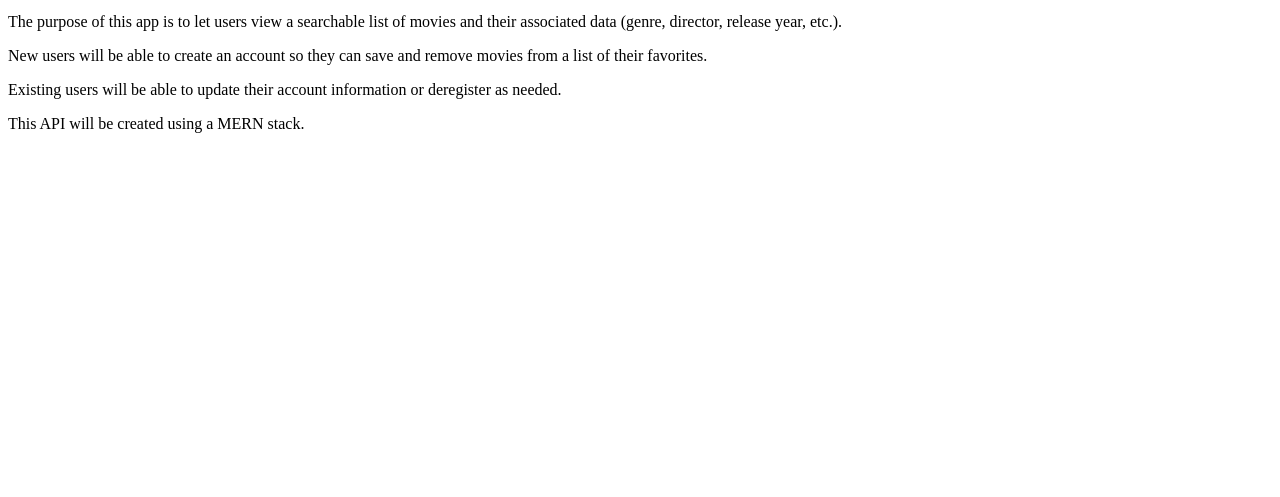
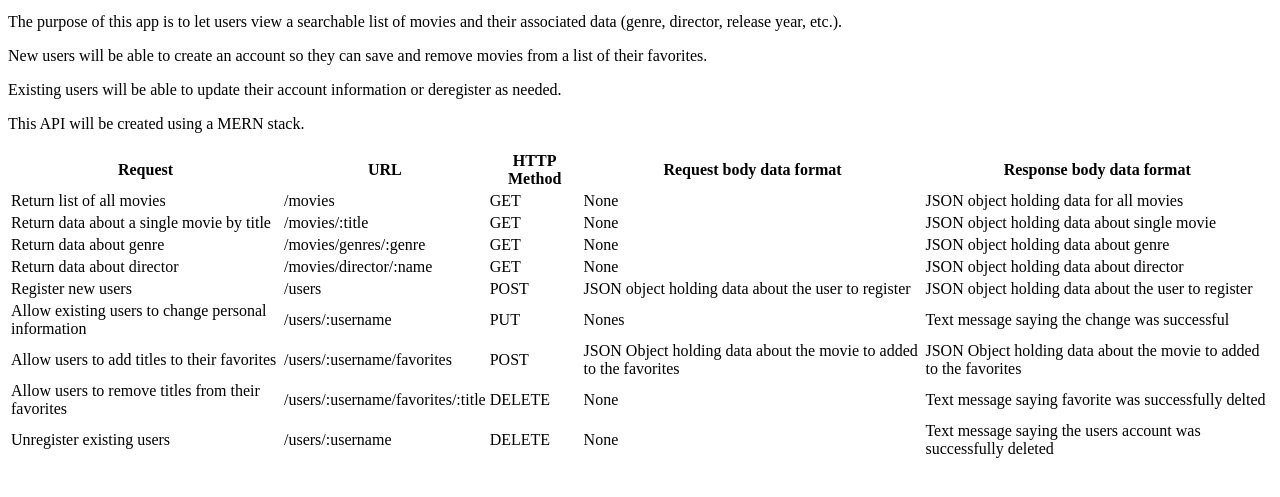
Before and after one commit to ksantora8/movie_api, a website: page public/documentation.html in a window 1280 px wide. Shown: the part 101-598 px from the top of the page. Drawn offline with Linux system fonts and the light colour scheme.

Commit message:
Added http commands to index, added table of request/response to documentation

```diff
--- a/public/documentation.html
+++ b/public/documentation.html
@@ -11,5 +11,80 @@
     <p> New users will be able to create an account so they can save and remove movies from a list of their favorites. </p>
     <p> Existing users will be able to update their account information or deregister as needed. </p>
     <p> This API will be created using a MERN stack.</p>
+
+		<table>
+			<tbody>
+				<tr>
+					<th>Request</th>
+					<th>URL</th>
+					<th>HTTP Method</th>
+	        <th>Request body data format</th>
+	        <th>Response body data format</th>
+				</tr>
+				<tr>
+					<td>Return list of all movies</td>
+					<td>/movies</td>
+					<td>GET</td>
+					<td>None</td>
+					<td>JSON object holding data for all movies</td>
+				</tr>
+				<tr>
+					<td>Return data about a single movie by title</td>
+					<td>/movies/:title</td>
+					<td>GET</td>
+					<td>None</td>
+					<td>JSON object holding data about single movie</td>
+				</tr>
+				<tr>
+					<td>Return data about genre</td>
+					<td>/movies/genres/:genre</td>
+					<td>GET</td>
+					<td>None</td>
+					<td>JSON object holding data about genre</td>
+				</tr>
+				<tr>
+					<td>Return data about director</td>
+					<td>/movies/director/:name</td>
+					<td>GET</td>
+					<td>None</td>
+					<td>JSON object holding data about director</td>
+				</tr>
+				<tr>
+					<td>Register new users</td>
+					<td>/users</td>
+					<td>POST</td>
+					<td>JSON object holding data about the user to register</td>
+					<td>JSON object holding data about the user to register</td>
+				</tr>
+				<tr>
+					<td>Allow existing users to change personal information</td>
+					<td>/users/:username</td>
+					<td>PUT</td>
+					<td>Nones</td>
+					<td>Text message saying the change was successful</td>
+				</tr>
+				<tr>
+					<td>Allow users to add titles to their favorites</td>
+					<td>/users/:username/favorites</td>
+					<td>POST</td>
+					<td>JSON Object holding data about the movie to added to the favorites</td>
+					<td>JSON Object holding data about the movie to added to the favorites</td>
+				</tr>
+				<tr>
+					<td>Allow users to remove titles from their favorites</td>
+					<td>/users/:username/favorites/:title</td>
+					<td>DELETE</td>
+					<td>None</td>
+					<td>Text message saying favorite was successfully delted</td>
+				</tr>
+				<tr>
+					<td>Unregister existing users</td>
+					<td>/users/:username</td>
+					<td>DELETE</td>
+					<td>None</td>
+					<td>Text message saying the users account was successfully deleted</td>
+				</tr>
+				</tbody>
+		</table>
   </body>
 </html>
```
Also changed, not shown: index.js (+59 -14 lines).
